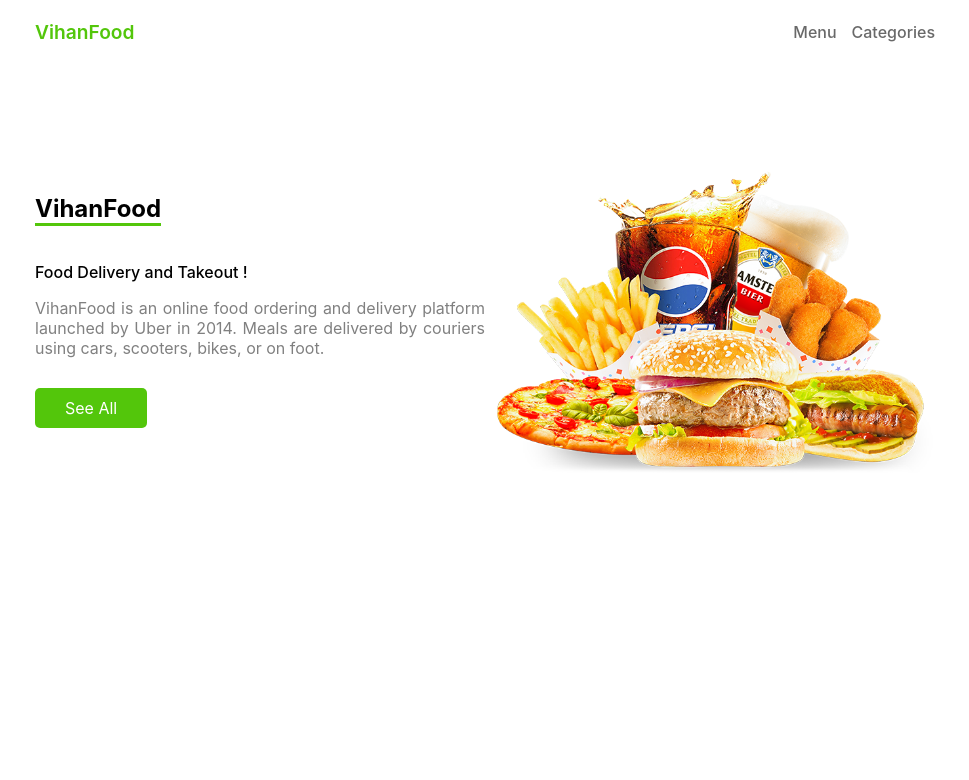
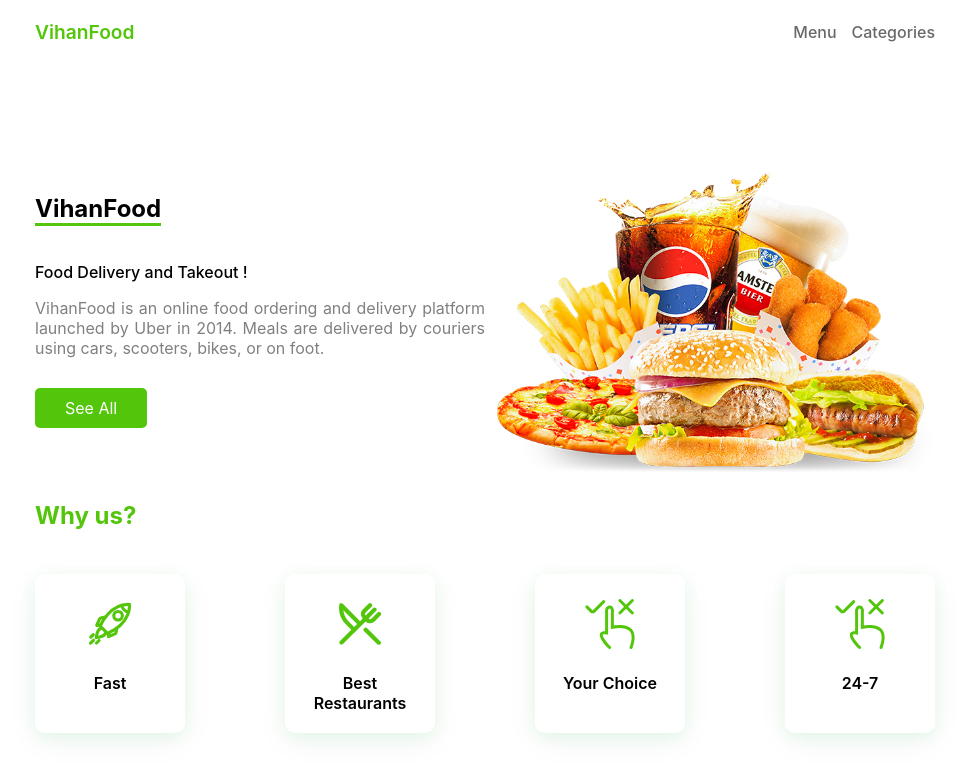
Before and after one commit to shararesadeghi/restaurant-page-with-next, a Next.js app in the folder project/: page / in a window 1280 px wide. Shown: the top 780 px of the page, without its empty margins (155-1124 px from the left). Built offline with nearby package versions, Linux system fonts and the light colour scheme.

Commit message:
Attributes in homepage completed

```diff
--- a/project/components/modules/Attributes.js
+++ b/project/components/modules/Attributes.js
@@ -1,9 +1,33 @@
 import React from 'react';
+import Choice from '../icons/Choice';
+import Clock  from '../icons/Choice';
+import Fast from "../icons/Fast";
+import Food from "../icons/Food";
+import styles from "./Attributes.module.css";
+
 
 const Attributes = () => {
     return (
-        <div>
-
+        <div className={styles.container}>
+            <h3>Why us?</h3>
+            <div className={styles.subContainer}>
+                <div>
+                    <Fast/>
+                    <p>Fast</p>
+                </div>
+                <div>
+                    <Food/>
+                    <p>Best Restaurants</p>
+                </div>
+                <div>
+                    <Choice/>
+                    <p>Your Choice</p>
+                </div>
+                <div>
+                    <Clock/>
+                    <p>24-7</p>
+                </div>
+            </div>
         </div>
     );
 };
--- a/project/components/modules/Attributes.module.css
+++ b/project/components/modules/Attributes.module.css
@@ -0,0 +1,35 @@
+.container{
+    margin-top: 10px;
+}
+
+.container h3{
+    font-size: 1.5rem;
+    color: #53c60b;
+    margin: 24px 0;
+}
+
+.subContainer{
+    display: flex;
+    justify-content: space-between;
+}
+
+.subContainer div{
+    width: 150px;
+    border-radius: 10px;
+    box-shadow: rgba(92, 245, 115, 0.123) 0px 4px 16px,
+    rgba(17, 17, 26, 0.05) 0px 8px 32px;
+    text-align: center;
+    padding: 25px 20px 20px;
+    margin-top: 20px;
+}
+
+.subContainer p{
+    font-weight: 600;
+    margin-top: 20px;
+}
+
+@media (max-width: 900px){
+    .subContainer{
+        flex-wrap: wrap;
+    }
+}
--- a/project/components/modules/Definition.js
+++ b/project/components/modules/Definition.js
@@ -1,4 +1,6 @@
 import React from 'react';
+
+
 
 const Definition = () => {
     return (
```
